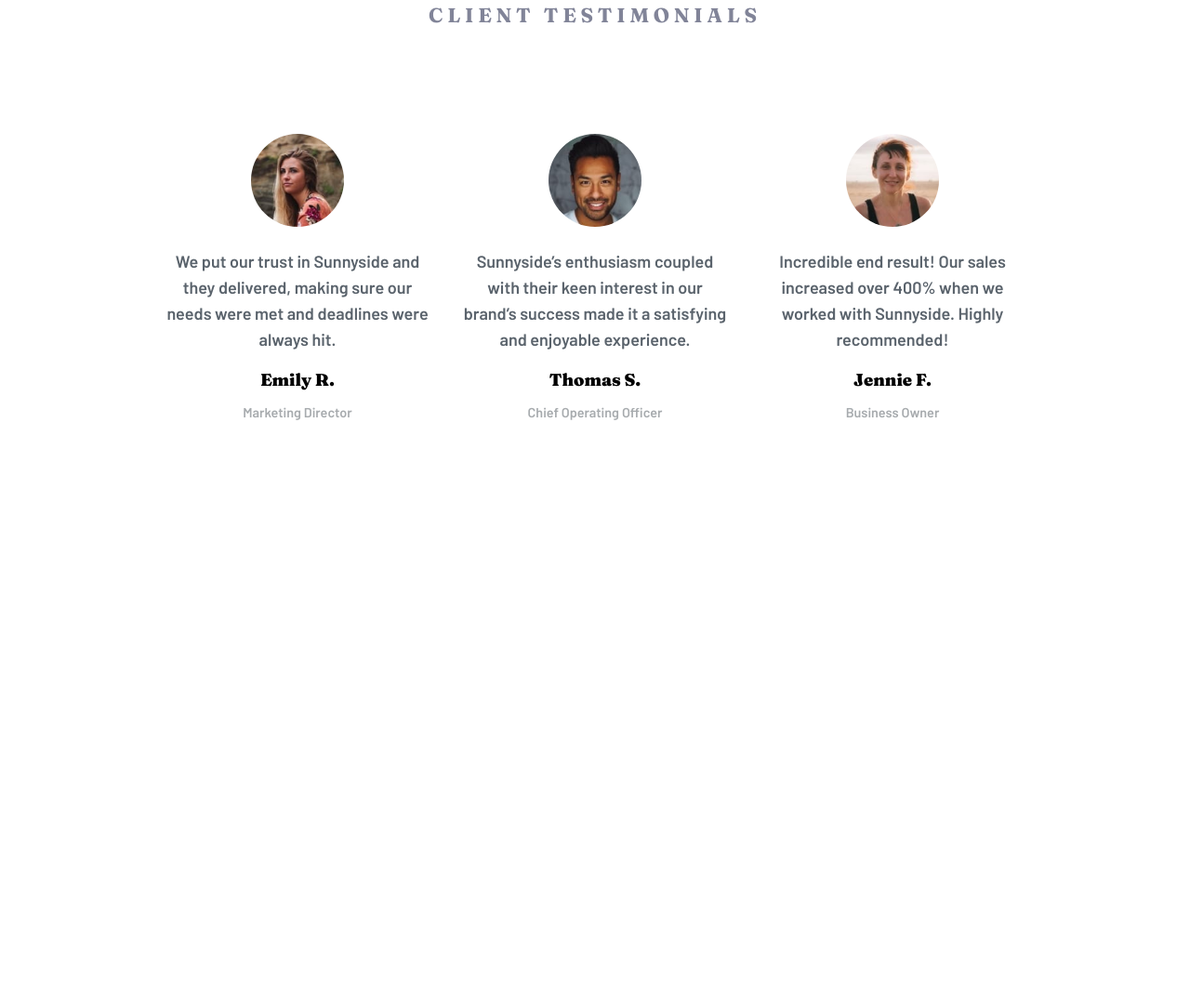
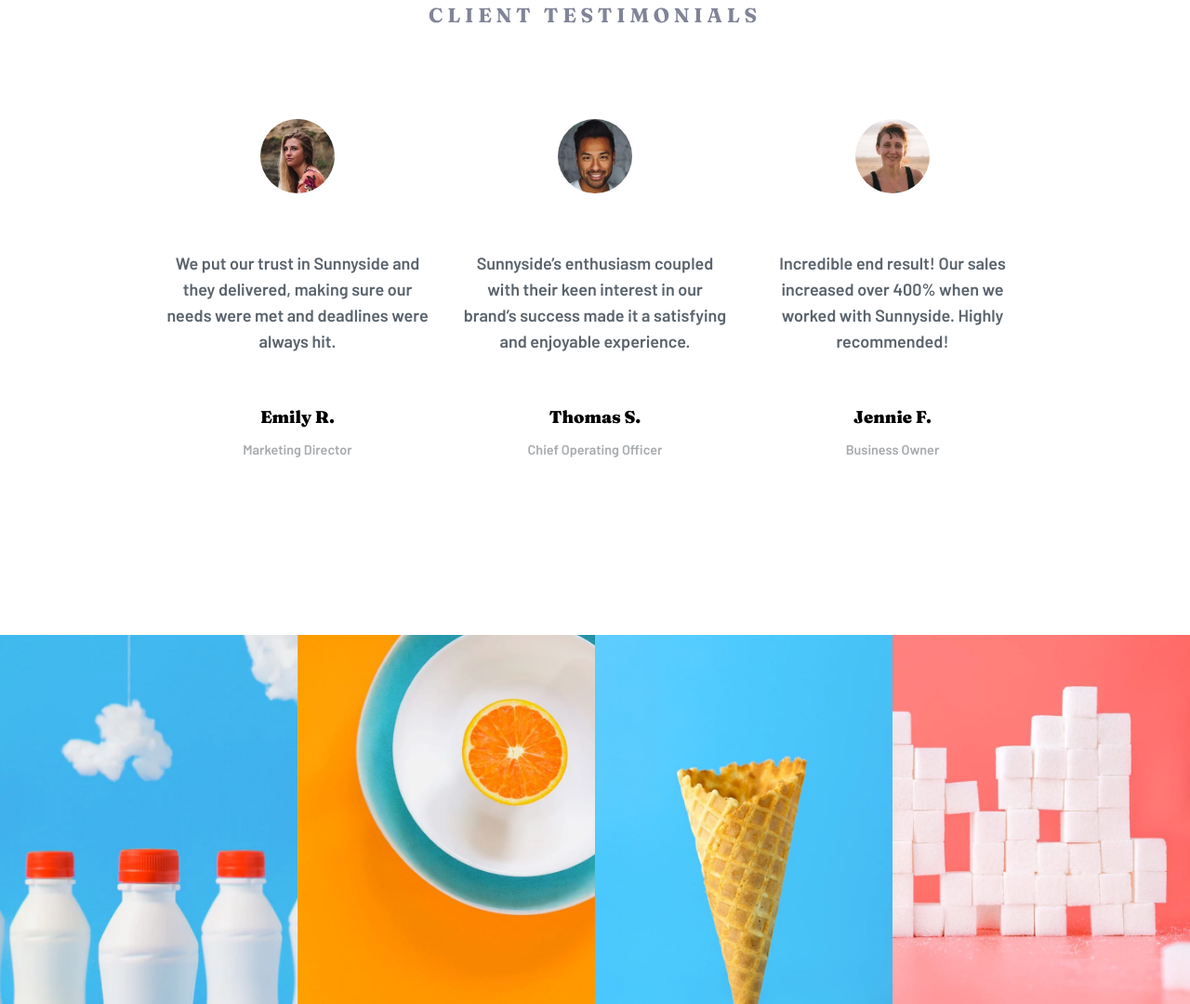
Before and after one commit to TimMartin13-Frontend-Mentor/sunnyside_agency, a website: page index.html in a window 1280 px wide. Shown: the part 2775-3855 px from the top of the page at 93% size. Before the commit the page ends 3418 px from the top, so only its background shows below. Drawn offline with Linux system fonts and the light colour scheme.

Commit message:
Tweaked the testimonial section and added the row of art work below it

```diff
--- a/index.html
+++ b/index.html
@@ -107,7 +107,15 @@
       </div>
     </div>
   </section>
-  <!-- <footer>
+  <section>
+    <div class="art-container">
+      <img src="./images/desktop/image-gallery-milkbottles.jpg" alt="Milk bottles">
+      <img src="./images/desktop/image-gallery-orange.jpg" alt="Orange on a plate">
+      <img src="./images/desktop/image-gallery-cone.jpg" alt="Waffle cone">
+      <img src="./images/desktop/image-gallery-sugarcubes.jpg" alt="Sugar cubes">
+    </div>
+  </section>
+  <footer>
     About
     Services
     Projects
@@ -115,7 +123,7 @@
       Challenge by <a href="https://www.frontendmentor.io?ref=challenge" target="_blank">Frontend Mentor</a>.
       Coded by <a href="#">Tim Martin</a>.
     </div>
-  </footer> -->
+  </footer>
 
 
   <script src="./js/main.js"></script>
--- a/sass/main.scss
+++ b/sass/main.scss
@@ -249,7 +249,7 @@ a {
   color:ab.$dark-gray-blue;
   letter-spacing: 0.3rem;
   font-size: 1.35rem;
-  padding-bottom: 5rem;
+  padding-bottom: 4rem;
 }
 
 .testimonial-container {
@@ -264,14 +264,14 @@ a {
 
   .testimonial-image {
     border-radius: 100%;
-    width: 100px;
+    width: 80px;
   }
 
   p {
     font-family: ab.$Barlow;
     color: ab.$very-dark-gray-blue;
     line-height: 1.75rem;
-    // margin: 4rem;
+    margin: 3.5rem 0;
   }
 
   h2 {
@@ -286,6 +286,13 @@ a {
   }
 }
 
+.art-container {
+  display: flex;
+
+  img {
+    width: 25%;
+  }
+}
 
 footer {
   position:fixed
```
Also changed, not shown: styles/style.css, 1 other file.
